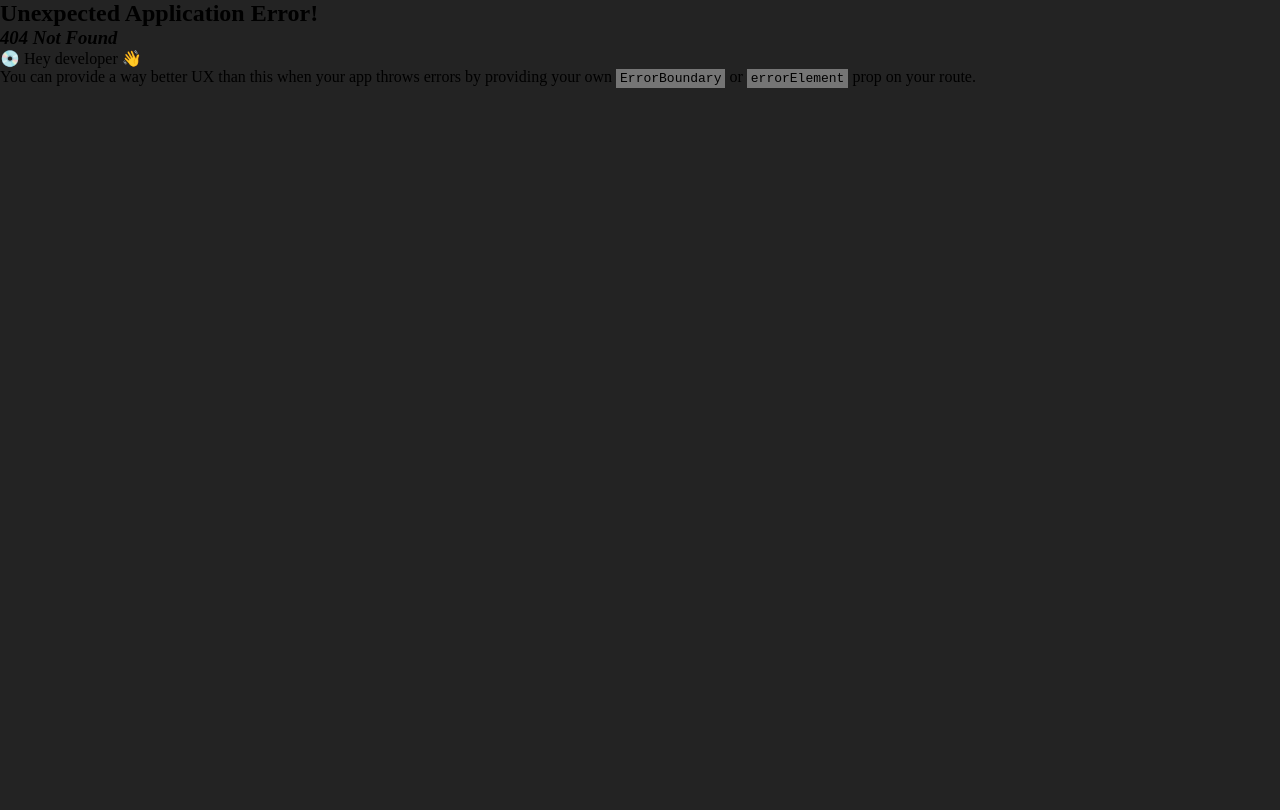
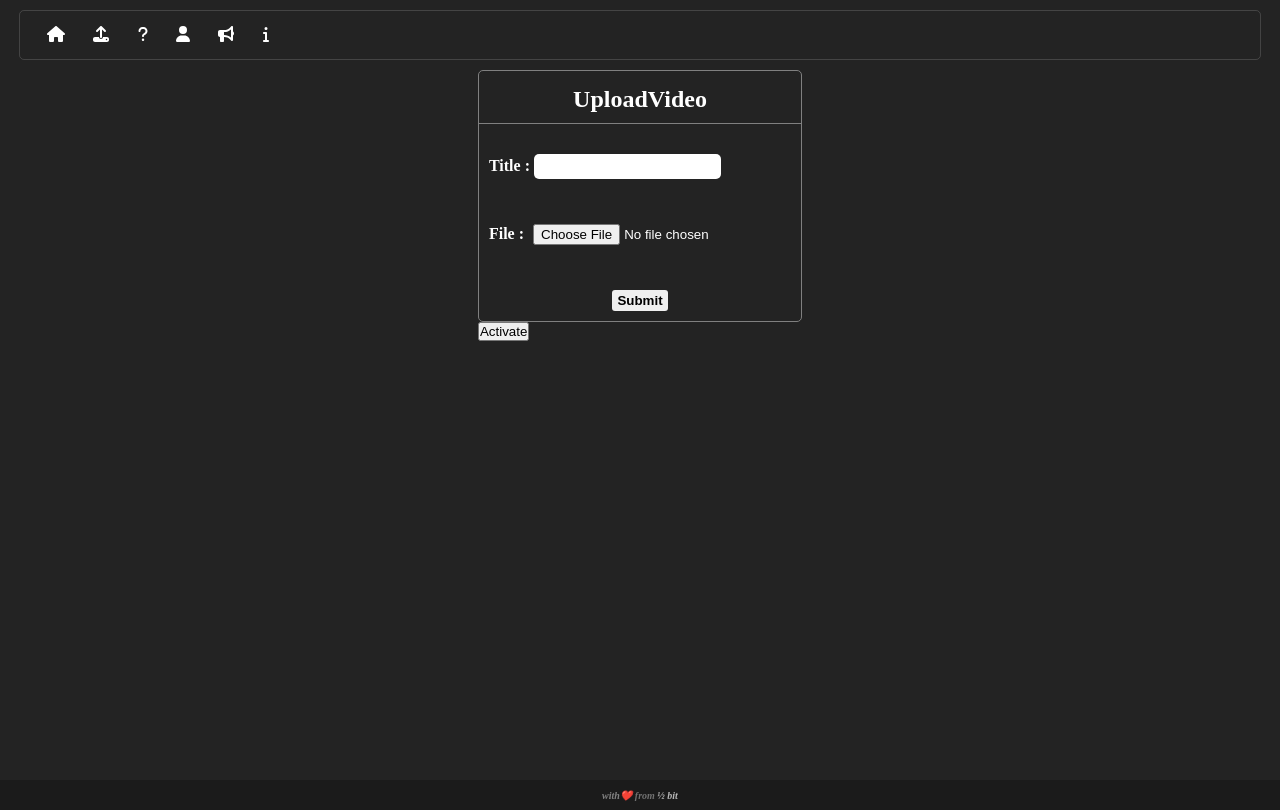
Before and after one commit to Shivamtiwari6393/kmcian_frontend, a React (Vite) app: page /video in a window 1280 px wide. Before the commit this address had no page. Built offline with nearby package versions, Linux system fonts and the light colour scheme; no server answers.

Commit message:
added announcement component in update component

```diff
--- a/src/Components/Query.jsx
+++ b/src/Components/Query.jsx
@@ -9,8 +9,8 @@ import { FontAwesomeIcon } from "@fortawesome/react-fontawesome";
 import { faReply, faRemove } from "@fortawesome/free-solid-svg-icons";
 
 export default function Query() {
-  // const url = "http://127.0.0.1:8000";
-  const url = "https://kmcianbackend.vercel.app";
+  const url = "http://127.0.0.1:8000";
+  // const url = "https://kmcianbackend.vercel.app";
 
   const [query, setQuery] = useState([]);
 
--- a/src/Components/Update.jsx
+++ b/src/Components/Update.jsx
@@ -14,7 +14,7 @@ export default function Upload() {
   const  [yearOptions,semesterOptions,socialSciencesOptins, artHumnanitiesOptions, pharmacyBranchOptions, scienceBranchOptions, legalStudiesBranchOptions,commerceBranchOptions, engineeringBranchOptions, courseOptions ] = data
 
   // const url = "http://127.0.0.1:8000/api/paper";
-  const url = "https://kmcianbackend.vercel.app/api/paper";
+  const url = "https://kmcianbackend.vercel.app";
 
   const location = useLocation();
   const {
@@ -73,6 +73,39 @@ export default function Upload() {
     setError("");
     setUpdateData((prev) => ({ ...prev, [name]: value }));
   };
+
+
+
+
+// -----------------------announcement submit----------------------------
+
+    const handleAnnouncementSubmit = async (e,announcementText = `Paper - ${updateData.paper} | Branch - ${updateData.branch} | Semester - ${updateData.semester} | Year - ${updateData.year} ${updateData.semester} | has been uploaded by ${updateData.name}`) => {
+      // setLoading(true);
+       const loadId = toast.loading("Announcement upload in progress...");
+
+      try {
+        console.log("annougfvujdycgskducgsdkldcih", announcementText);
+
+        const response = await fetch(`${url}/api/announcement`, {
+          method: "POST",
+          headers: {
+            Authorization: `Bearer ${sessionStorage.getItem("kmcianToken")}`,
+          },
+          body: announcementText,
+        });
+
+        const data = await response.json();
+
+        if (!response.ok) throw new Error(data.message);
+        // setAnnouncements((prev) => [data.data, ...prev]);
+        toast.success(data.message, {id : loadId});
+      } catch (error) {
+        toast.error(error.message, {id: loadId});
+      } finally {
+        // setLoading(false);
+      }
+    };
+
 
   //---------------------- Update Paper-----------------------------
 
@@ -177,7 +210,7 @@ export default function Upload() {
     console.log("iddddd", _id);
 
     const loadId = toast.loading("Paper update in progress...");
-    fetch(`${url}/update/${_id}`, {
+    fetch(`${url}/api/paper/update/${_id}`, {
       method: "PUT",
       headers: {
         Authorization: `Bearer ${sessionStorage.getItem("kmcianToken")}`,
@@ -206,7 +239,7 @@ export default function Upload() {
     if (!del) return;
     setIsLoading(true);
     const loadId = toast.loading("Deletion in progress...");
-    fetch(`${url}/delete/${course}/${_id}`, {
+    fetch(`${url}/api/paper/delete/${course}/${_id}`, {
       method: "DELETE",
       headers: {
         Authorization: `Bearer ${sessionStorage.getItem("kmcianToken")}`,
@@ -367,6 +400,15 @@ export default function Upload() {
             onClick={handleDelete}
           ></FontAwesomeIcon>
         </div>
+
+        <div className={uploadcss["announcement-container"]}>
+          <input type="text" value={`Paper - ${updateData.paper} | Branch - ${updateData.branch} | Semester - ${updateData.semester} | Year - ${updateData.year} | has been uploaded by ${updateData.name}`}/>
+
+          <div className={uploadcss["announcement-button-container"]}>
+            <button onClick={handleAnnouncementSubmit}>Do Announcement</button>
+          </div>
+
+        </div>
       </div>
     </>
   );
--- /dev/null
+++ b/src/Components/UploadVideo.jsx
@@ -0,0 +1,82 @@
+import { useState } from "react";
+import "../Styles/UploadVideo.css";
+import { useRef } from "react";
+
+function UploadVideo() {
+  const [Signedurl, setSignedUrl] = useState(null);
+  const fileRef = useRef(null);
+
+  //   const urrl = "http://127.0.0.1:8000/api/storage";
+  const url = "https://kmcianbackend.vercel.app/api/storage";
+
+  const getSignedUrl = async () => {
+    const file = fileRef.current["files"][0];
+    if (!file.name) {
+      alert("Please Select a file");
+      return;
+    }
+    const response = await fetch(
+      `${url}/url?fileName=${file.name}&&fileType=${file.type}`
+    );
+    const data = await response.json();
+
+    if (response.ok) {
+        alert("file gen successful")
+      setSignedUrl(data["url"][0]);
+    } else {
+      alert("url generation failed");
+    }
+    console.log(data["url"][0]);
+  };
+
+  //   -----------------------upload--------------------------
+
+  const upload = async () => {
+    const file = fileRef.current["files"][0];
+
+    const responsee = await fetch(Signedurl, {
+      method: "PUT",
+      headers: {
+        "Content-Type": file.type,
+      },
+      body: file,
+    });
+
+    const dataa = await responsee.json();
+    console.log(dataa);
+
+    if (responsee.ok) return alert("file upload");
+    else return alert("file upload failed");
+  };
+
+  return (
+    <div className="upload-video-component">
+      <div className="form">
+        <form action={`${Signedurl}`} target="_self">
+          <h2>UploadVideo</h2>
+
+          <div className="title-container">
+            <label htmlFor="title">Title : </label>
+            <input type="text" name="title" id="title" />
+          </div>
+
+          <div className="upload-input-container">
+            <label htmlFor="video">File : </label>
+            <input type="file" name="video" id="video" ref={fileRef} />
+          </div>
+
+          <div className="submit-button-container">
+            <button type="submit" onClick={upload}>
+              Submit
+            </button>
+          </div>
+        </form>
+
+        <div className="activate-button-container">
+          <button onClick={getSignedUrl}>Activate</button>
+        </div>
+      </div>
+    </div>
+  );
+}
+export default UploadVideo;
--- a/src/Styles/Upload.module.css
+++ b/src/Styles/Upload.module.css
@@ -145,15 +145,27 @@
 }
 
 .delete-button-container {
-  width: 100%;
+  /* width: 100%; */
   max-width: 200px;
-  padding: 10px;
+  padding: 10px 15px;
   margin: 5px 0px 15px 0px;
   background-color: rgb(24, 24, 24);
   border-radius: 5px;
   border: 1px solid rgba(255, 255, 255, 0.25);
   display: flex;
   justify-content: center;
+}
+
+.announcement-container {
+  display: flex;
+  flex-direction: column;
+  justify-content: center;
+  align-items: center;
+}
+
+.announcement-container .announcement-button-container button {
+  font-weight: bold;
+  padding: 10px 15px;
 }
 
 @media screen and (max-width: 450px) {
--- /dev/null
+++ b/src/Styles/UploadVideo.css
@@ -0,0 +1,43 @@
+.upload-video-component {
+  color: white;
+  display: flex;
+  align-items: center;
+  flex-direction: column;
+  font-weight: bold;
+}
+
+.upload-video-component h2 {
+  text-align: center;
+  border-bottom: 1px solid grey;
+  padding-bottom: 10px;
+  padding-top: 15px;
+}
+
+.upload-video-component form {
+  border: 1px solid grey;
+  border-radius: 5px;
+  /* margin: 10px; */
+  /* padding: 20px; */
+}
+
+.upload-video-component form input {
+  padding: 5px;
+  border: none;
+  border-radius: 5px;
+}
+
+.upload-video-component form div {
+  margin-top: 20px;
+  padding: 10px;
+}
+
+.upload-video-component .submit-button-container {
+  text-align: center;
+}
+
+.upload-video-component .submit-button-container button {
+  padding: 3px 5px;
+  border-radius: 3px;
+  border: none;
+  font-weight: bold;
+}
```
Also changed, not shown: src/main.jsx (+7 -2 lines).
